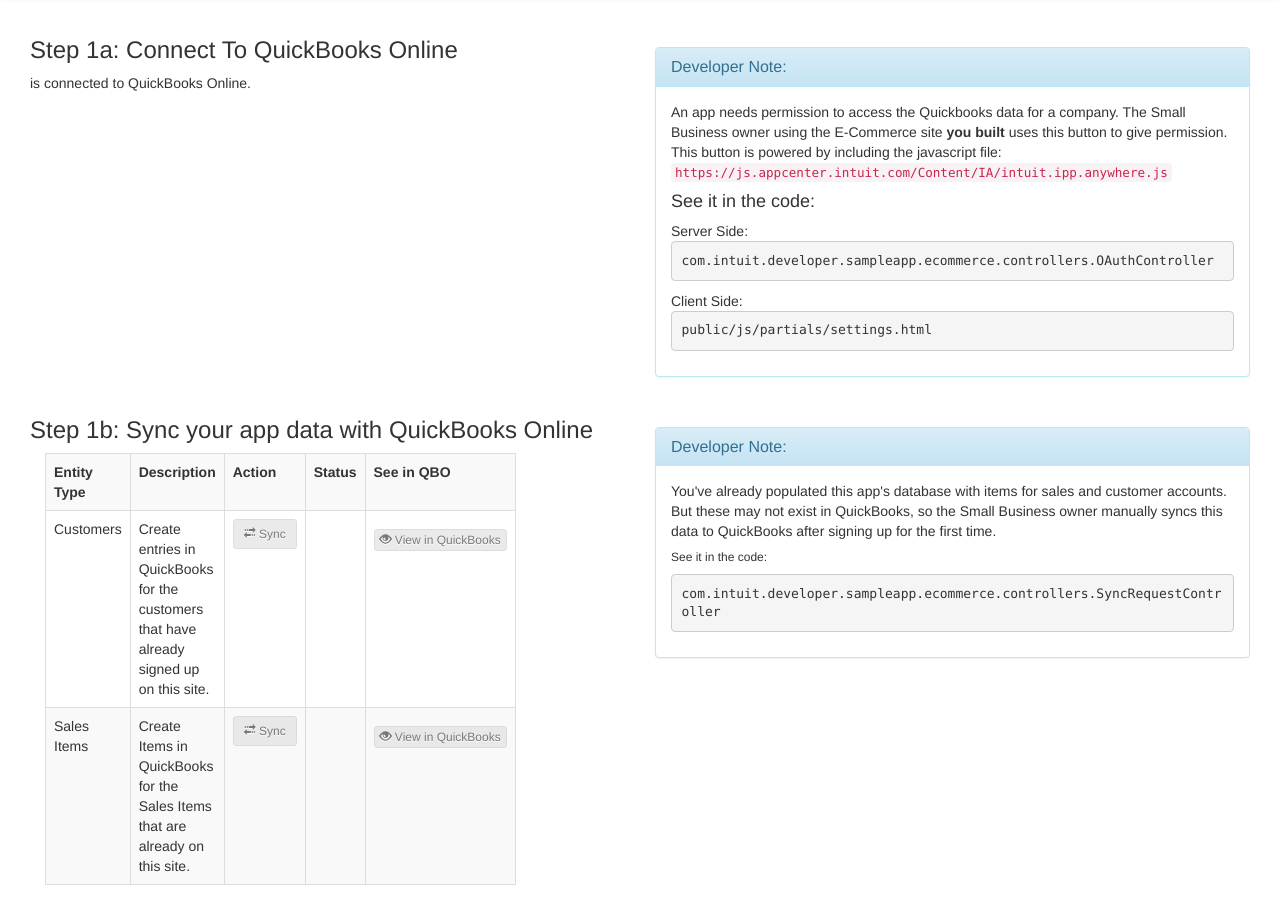
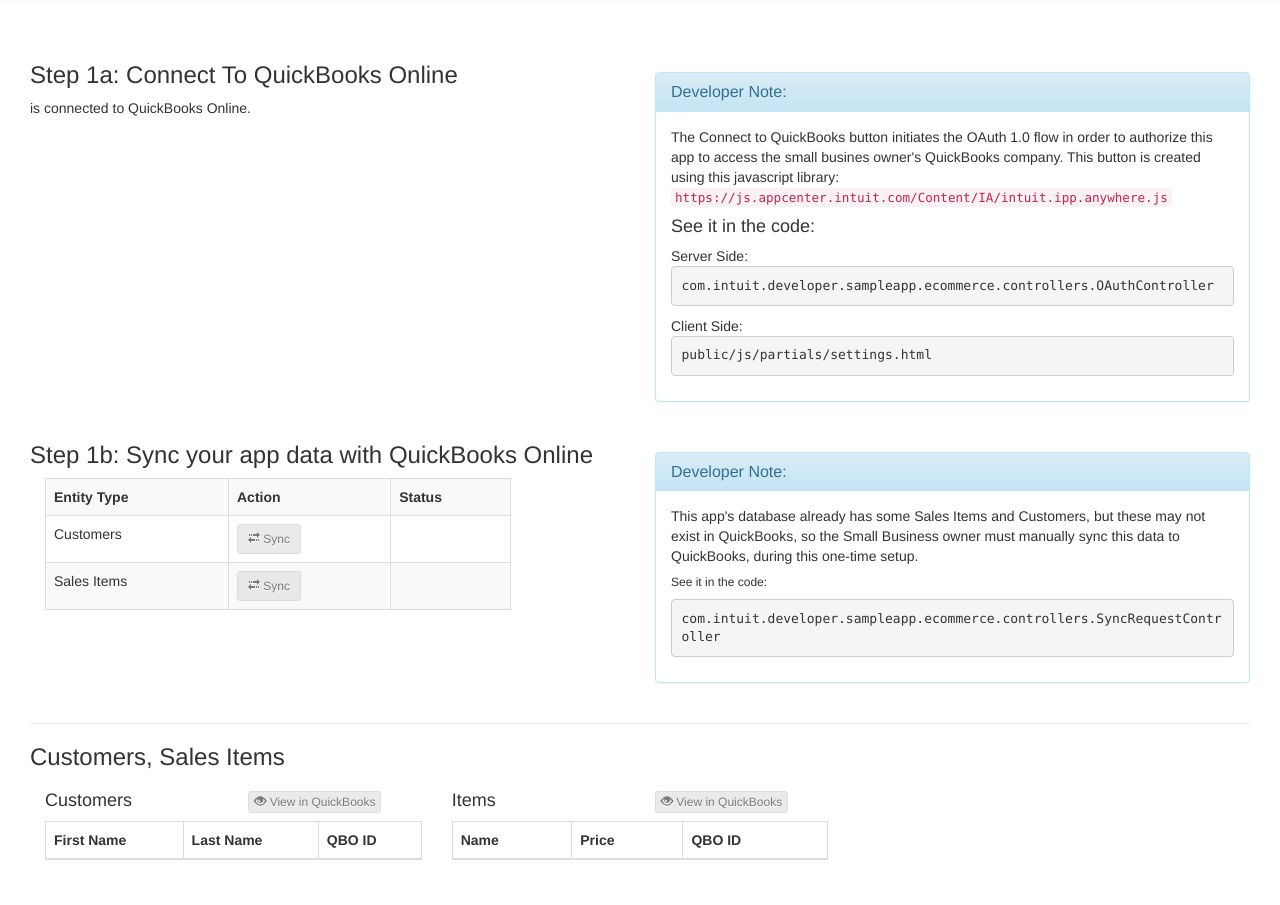
Before and after one commit to xhul10/SampleApp-ECommerce_Payments_SalesReceipt-Java, a website: page public/app/index.html at #/settings in a window 1280 px wide. Shown: the part 53-958 px from the top of the page. After the commit the page ends 933 px from the top, so only its background shows below. Drawn offline with Linux system fonts and the light colour scheme; a script that the page names is missing.

Commit message:
Adding summary tables to settings page.

```diff
--- a/public/app/partials/settings.html
+++ b/public/app/partials/settings.html
@@ -2,6 +2,7 @@
     <div ng-class="row">
         <div class="container col-md-6">
             <h3>Step 1a: Connect To QuickBooks Online</h3>
+
             <div ng-show="showConnectButton()" id="connect-to-qbo-div">
                 <p>{{model.company.name}} is not connected to QuickBooks Online.</p>
                 <ipp:connectToIntuit></ipp:connectToIntuit>
@@ -17,9 +18,10 @@
                 </div>
                 <div class="panel-body">
                     <p>
-                        An app needs permission to access the Quickbooks data for a company.
-                        The Small Business owner using the E-Commerce site <b> you built</b>
-                        uses this button to give permission. This button is powered by including the javascript file:
+                        The Connect to QuickBooks button initiates the OAuth 1.0 flow in order to authorize this app
+                        to access the small busines owner's QuickBooks company.
+
+                        This button is created using this javascript library:
                         <code>https://js.appcenter.intuit.com/Content/IA/intuit.ipp.anywhere.js</code>
                     </p>
                     <h4>See it in the code:</h4>
@@ -40,14 +42,11 @@
                 <table class="table table-striped table-bordered">
                     <tr>
                         <th>Entity Type</th>
-                        <th>Description</th>
                         <th>Action</th>
                         <th>Status</th>
-                        <th>See in QBO</th>
                     </tr>
                     <tr>
                         <td>Customers</td>
-                        <td>Create entries in QuickBooks for the customers that have already signed up on this site.</td>
                         <td>
                             <button type="button" class="btn btn-default btn-sm"
                                     ng-disabled="disableCustomersSyncButton()"
@@ -59,16 +58,9 @@
                             <div ng-show="loadingCustomers" class="spinner small"></div>
                             <span>{{syncCustomersMessage}}</span>
                         </td>
-                        <td>
-                            <button type="button" class="btn btn-default btn-xs" style="margin-top: 10px"
-                                    ng-click="openCustomersScreenInQBO()" ng-disabled="disableViewCustomersInQBOButton()">
-                                <span class="glyphicon glyphicon-eye-open"></span> View in QuickBooks
-                            </button>
-                        </td>
                     </tr>
                     <tr>
                         <td>Sales Items</td>
-                        <td>Create Items in QuickBooks for the Sales Items that are already on this site.</td>
                         <td>
                             <button type="button" class="btn btn-default btn-sm"
                                     ng-disabled="disableSalesItemsSyncButton()"
@@ -79,12 +71,6 @@
                         <td>
                             <div ng-show="loadingSalesItems" class="spinner small"></div>
                             <span>{{syncSalesItemMessage}}</span>
-                        </td>
-                        <td>
-                        <button type="button" class="btn btn-default btn-xs" style="margin-top: 10px"
-                                ng-click="openItemsScreenInQBO()" ng-disabled="disableViewItemsInQBOButton()">
-                            <span class="glyphicon glyphicon-eye-open"></span> View in QuickBooks
-                        </button>
                         </td>
                     </tr>
                 </table>
@@ -97,14 +83,79 @@
                 </div>
                 <div class="panel-body">
                     <p>
-                        You've already populated this app's database with items for sales and customer accounts.
-                        But these may not exist in QuickBooks, so the Small Business owner manually syncs this data to
-                        QuickBooks after signing up for the first time.
-                     </p>
+                        This app's database already has some Sales Items and Customers, but these may not exist in
+                        QuickBooks, so the Small Business owner must manually sync this data to QuickBooks, during
+                        this one-time setup.
+                    </p>
                     <h6>See it in the code:</h6>
                     <pre>com.intuit.developer.sampleapp.ecommerce.controllers.SyncRequestController</pre>
                 </div>
             </div>
         </div>
     </div>
+    <div ng-class="row" style="margin-top: 25px">
+        <div class="container col-md-12">
+            <hr />
+            <h3>Customers, Sales Items</h3>
+
+            <div class="container col-md-4">
+                <div class="row">
+                    <div class="col-sm-4">
+                        <h4>Customers</h4>
+                    </div>
+                    <div class="col-sm-2 col-sm-push-2">
+                        <button type="button" class="btn btn-default btn-xs" style="margin-top: 10px"
+                                ng-click="openCustomersScreenInQBO()" ng-disabled="disableViewCustomersInQBOButton()">
+                            <span class="glyphicon glyphicon-eye-open"></span> View in QuickBooks
+                        </button>
+                    </div>
+                </div>
+                    <table class="table table-striped table-bordered">
+                        <thead>
+                        <tr>
+                            <th>First Name</th>
+                            <th>Last Name</th>
+                            <th>QBO ID</th>
+                        </tr>
+                        </thead>
+                        <tbody>
+                        <tr ng-repeat="customer in model.company.customers">
+                            <td>{{customer.firstName}}</td>
+                            <td>{{customer.lastName}}</td>
+                            <td>{{customer.qboId}}</td>
+                        </tr>
+                        </tbody>
+                    </table>
+            </div>
+            <div class="container col-md-4">
+                <div class="row">
+                    <div class="col-sm-4">
+                        <h4>Items</h4>
+                    </div>
+                    <div class="col-sm-2 col-sm-push-2">
+                        <button type="button" class="btn btn-default btn-xs" style="margin-top: 10px"
+                                ng-click="openItemsScreenInQBO()" ng-disabled="disableViewItemsInQBOButton()">
+                            <span class="glyphicon glyphicon-eye-open"></span> View in QuickBooks
+                        </button>
+                    </div>
+                </div>
+                    <table class="table table-striped table-bordered">
+                    <thead>
+                    <tr>
+                        <th>Name</th>
+                        <th>Price</th>
+                        <th>QBO ID</th>
+                    </tr>
+                    </thead>
+                    <tbody>
+                    <tr ng-repeat="salesItem in model.company.salesItems">
+                        <td>{{salesItem.name}}</td>
+                        <td>{{salesItem.unitPrice | currency:"$"}}</td>
+                        <td>{{salesItem.qboId}}</td>
+                    </tr>
+                    </tbody>
+                </table>
+            </div>
+        </div>
+    </div>
 </div>
```
